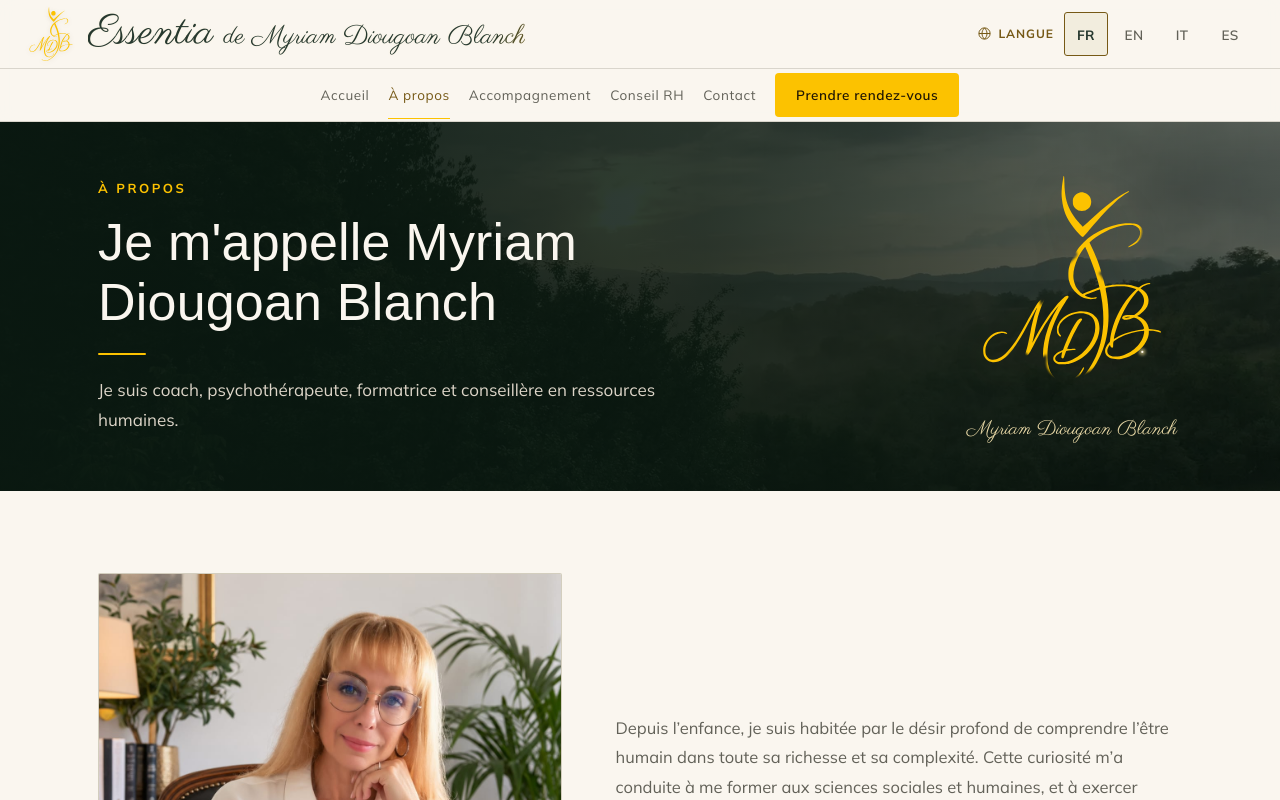
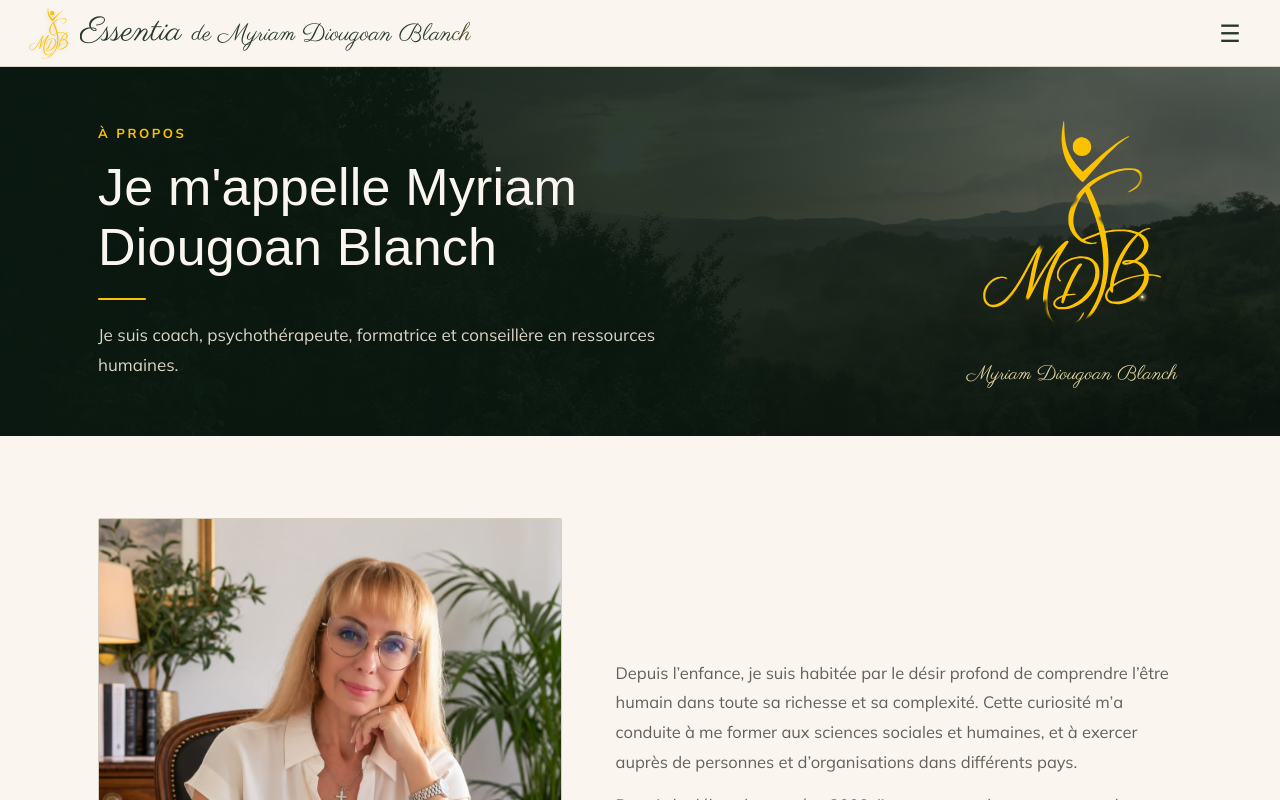
Before and after one commit to addyap/essentia-myriam, a Next.js app: page /a-propos in a window 1280 px wide. Shown: the top 800 px of the page. Built offline with nearby package versions, Linux system fonts and the light colour scheme; a web font is replaced by a local one.

Commit message:
Unify desktop header and streamline mobile navigation

```diff
--- a/app/globals.css
+++ b/app/globals.css
@@ -563,3 +563,45 @@ main .grid:has(>.editorial-card){column-gap:48px;row-gap:16px}
   .brand .words{animation:none;background:none;color:LinkText}
  }
 }
+
+/* A single desktop row gives the opening scene the space previously used by navigation. */
+.header-language{min-height:44px;padding:8px 6px;border:1px solid var(--line);border-radius:3px;background:transparent;color:var(--ink);font:inherit;font-size:13px;flex:none;cursor:pointer}
+.header-language:focus-visible{outline:2px solid var(--gold-deep);outline-offset:3px}
+.menu-languages{display:none}
+.brand .words{flex:none;padding-right:5px}
+@media(min-width:1281px){
+ .site .nav{gap:20px;min-height:78px}
+ .site .brand{flex:none;gap:10px}
+ .site .brand .name{font-size:34px}
+ .site .brand .byline{font-size:22px}
+ .site .brand .words{gap:7px}
+ .site nav.main{position:static;display:flex;flex-direction:row;align-items:center;gap:14px;margin-left:auto;height:auto;padding:0;background:transparent;transform:none;overflow:visible}
+ .site nav.main a{font-size:12.5px;letter-spacing:0;min-height:44px}
+ .site nav.main .btn-gold{padding:10px 14px}
+ .site .menu-toggle{display:none}
+}
+@media(max-width:1280px){
+ .site .nav{min-height:66px;gap:12px}
+ .site .brand{flex:1 1 auto;min-width:0;gap:8px;padding:5px 0}
+ .site .brand .mark{width:44px;height:56px}
+ .site .brand .name{font-size:34px}
+ .site .brand .byline{font-size:24px}
+ .site .header-language{display:none}
+ .site .menu-toggle{display:flex;flex:none;font-size:24px;line-height:1}
+ .site nav.main{position:fixed;top:66px;left:0;right:0;height:calc(100dvh - 66px);background:var(--cream);flex-direction:column;align-items:stretch;padding:10px 28px 28px;gap:2px;overflow-y:auto;transform:translateY(-140%);visibility:hidden;transition:transform .3s,visibility .3s;z-index:30}
+ .site nav.main.open{transform:none;visibility:visible}
+ .site nav.main a{padding:15px 4px;font-size:16.5px;text-align:center;border-bottom:1px solid var(--line)}
+ .site nav.main .btn-gold{margin-top:18px;justify-content:center;padding:15px 22px}
+ .site .menu-languages{display:flex;justify-content:center;flex-wrap:wrap;gap:8px;margin-top:24px;padding-bottom:env(safe-area-inset-bottom)}
+ .site .menu-languages .chip{min-width:44px;min-height:44px}
+}
+@media(max-width:560px){
+ .site .brand .name{font-size:28px}
+ .site .brand .byline{font-size:22px}
+ .site .nav{padding-left:18px;padding-right:18px}
+}
+@media(max-width:345px){.site .brand .name{font-size:26px}.site .brand .byline{font-size:20px}}
+@media(min-width:1281px) and (max-width:1400px){
+ .site .brand-surname{position:absolute;width:1px;height:1px;padding:0;margin:-1px;overflow:hidden;clip-path:inset(50%);white-space:nowrap}
+}
+@media(prefers-reduced-motion:reduce){.site nav.main{transition:none}}
--- a/components/Header.js
+++ b/components/Header.js
@@ -22,10 +22,10 @@ export function Header() {
   }, [open]);
 
   useEffect(() => {
-    // Mirrors the @media(max-width:1080px) breakpoint in globals.css — below it,
+    // Mirrors the @media(max-width:1280px) breakpoint in globals.css — below it,
     // nav.main is visually hidden off-screen via transform (not display:none),
     // so its links must be pulled out of the tab order by hand when closed.
-    const mq = window.matchMedia('(max-width: 1080px)');
+    const mq = window.matchMedia('(max-width: 1280px)');
     const update = () => setIsMobile(mq.matches);
     update();
     mq.addEventListener('change', update);
@@ -69,6 +69,7 @@ export function Header() {
       key={l}
       className={'chip' + (lang === l ? ' on' : '')}
       onClick={() => setLang(l)}
+      tabIndex={navHidden ? -1 : undefined}
       aria-label={l.toUpperCase()}
       aria-pressed={lang === l}
     >
@@ -78,18 +79,6 @@ export function Header() {
 
   return (
     <>
-      {/* language bar — mobile/tablet only; on desktop the switch lives in the header row */}
-      {showSwitcher && (
-        <div className="topbar">
-          <div className="wrap">
-            <div className="switch">
-              <span className="lbl"><Icon name="globe" />{t.ui.language}</span>
-              {langChips}
-            </div>
-          </div>
-        </div>
-      )}
-
       {/* main header */}
       <header className="site">
         <div className="wrap nav">
@@ -101,13 +90,6 @@ export function Header() {
             </span>
           </Link>
 
-          {showSwitcher && (
-            <div className="lang-side switch">
-              <span className="lbl"><Icon name="globe" />{t.ui.language}</span>
-              {langChips}
-            </div>
-          )}
-
           <button
             ref={toggle}
             aria-controls="main-navigation"
@@ -118,11 +100,6 @@ export function Header() {
           >
             {open ? '✕' : '☰'}
           </button>
-        </div>
-
-        {/* desktop: centred menu row under the brand row; mobile: display:contents
-            wrapper so nav.main keeps working as the fixed slide-down overlay */}
-        <div className="nav-row">
           <nav ref={nav} id="main-navigation" className={'main' + (open ? ' open' : '')} aria-hidden={navHidden}>
             {NAV.map((key) => {
               const href = ROUTES[key];
@@ -143,7 +120,18 @@ export function Header() {
             <Link className="btn btn-gold" href={ROUTES.booking} tabIndex={navHidden ? -1 : undefined} onClick={() => setOpen(false)}>
               {t.ui.book}
             </Link>
+            {showSwitcher && (
+              <div className="menu-languages switch" role="group" aria-label={t.ui.language}>
+                <span className="lbl"><Icon name="globe" />{t.ui.language}</span>
+                {langChips}
+              </div>
+            )}
           </nav>
+          {showSwitcher && (
+            <select className="header-language" aria-label={t.ui.language} value={lang} onChange={event => setLang(event.target.value)}>
+              {ENABLED_LANGS.map(code => <option key={code} value={code}>{code.toUpperCase()}</option>)}
+            </select>
+          )}
         </div>
       </header>
     </>
```
